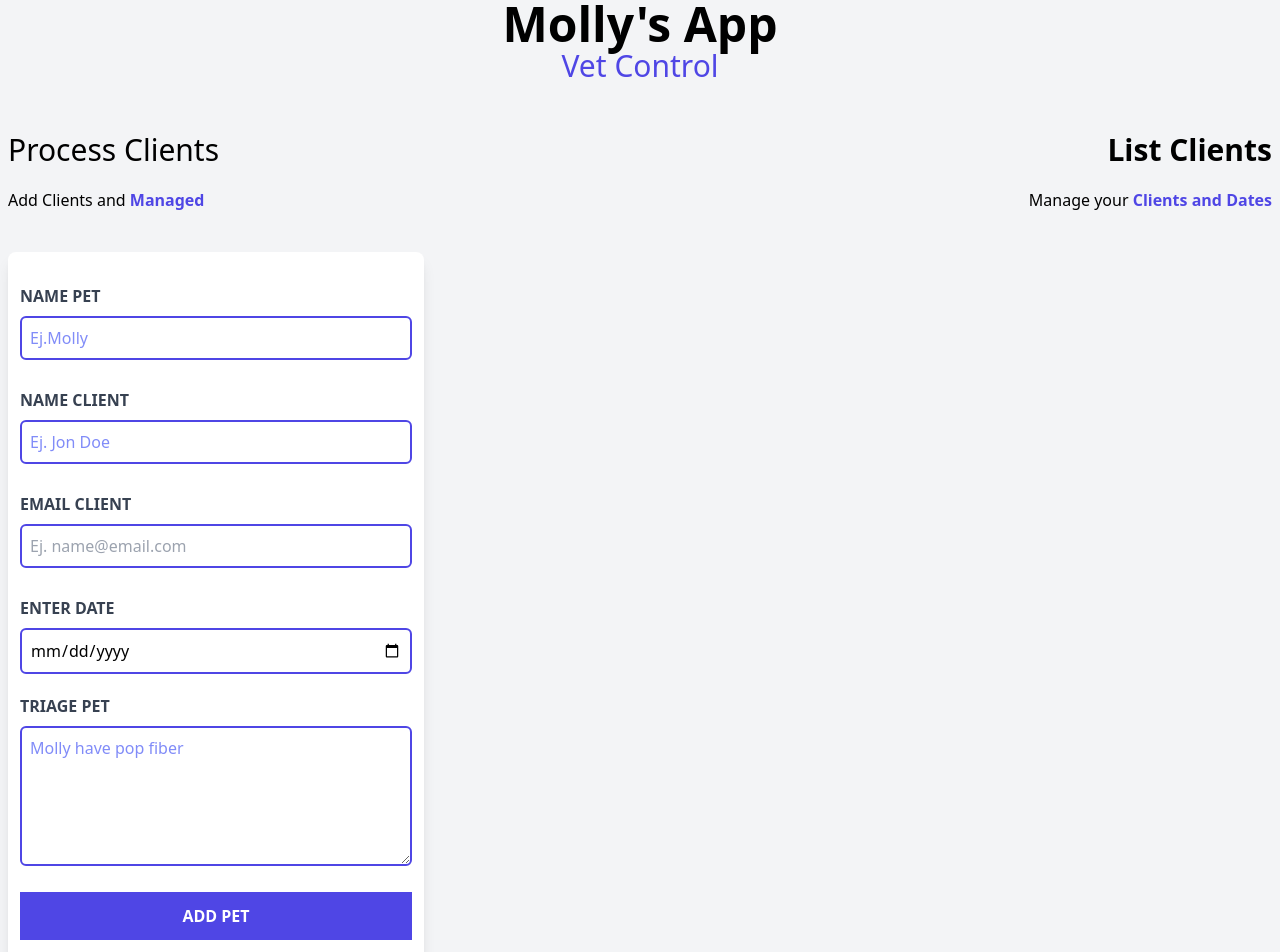
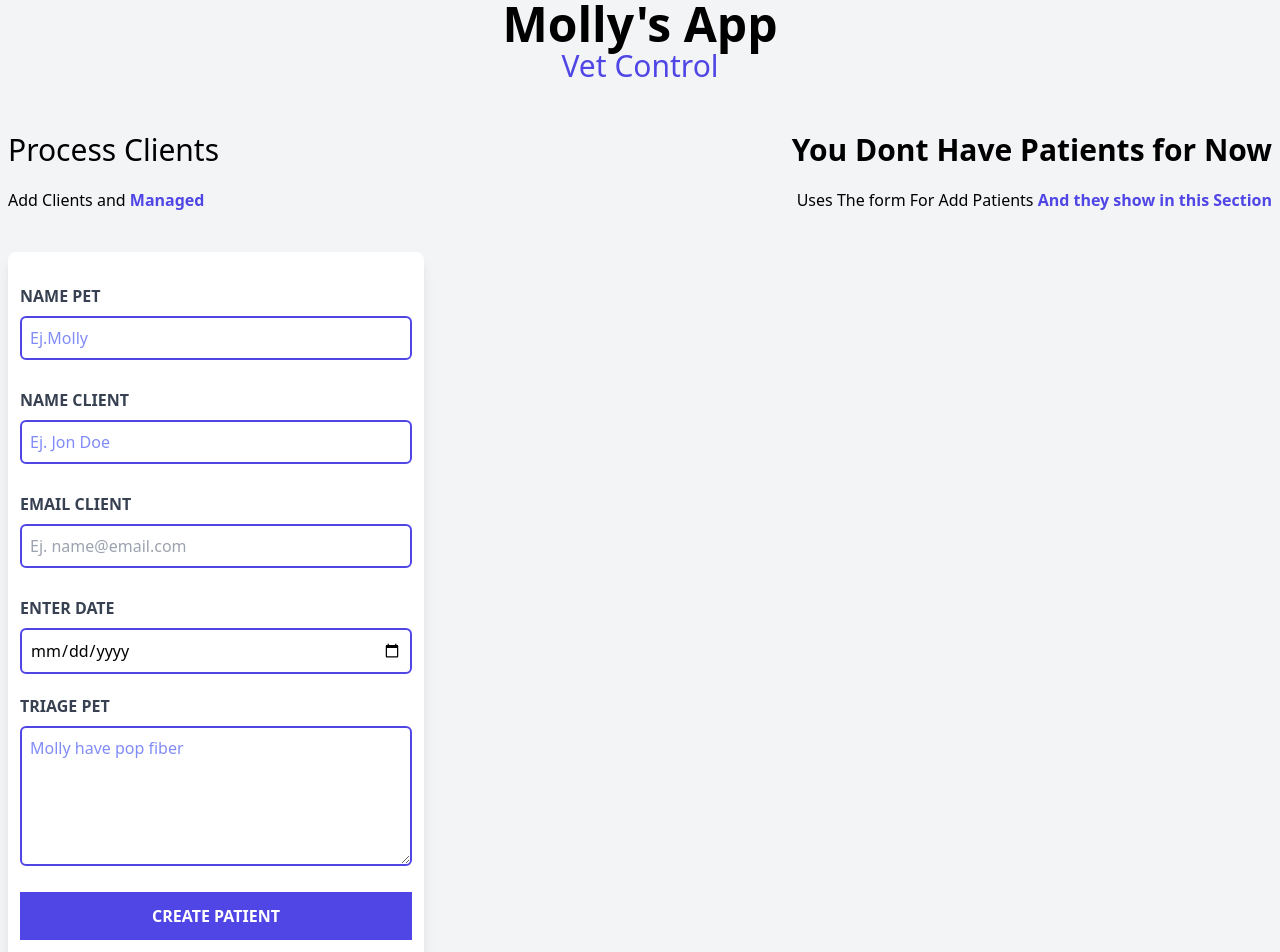
Before and after one commit to Quisutd3us/MollysVetApp, a React (Vite) app: page / in a window 1280 px wide. Shown: the part 80-1032 px from the top of the page. Built offline with nearby package versions, Linux system fonts and the light colour scheme.

Commit message:
add edit and delete patient option

```diff
--- a/index.html
+++ b/index.html
@@ -1,7 +1,7 @@
 <!DOCTYPE html>
 <html lang="en">
   <head>
-    <meta charset="UTF-8" />
+    <meta charset="utf-8" />
     <meta name="viewport" content="width=device-width, initial-scale=1.0" />
     <title>PetVet Agenda</title>
   </head>
--- a/src/App.jsx
+++ b/src/App.jsx
@@ -5,21 +5,33 @@ import Form from "./components/Form.jsx";
 import ListClients from "./components/ListClients.jsx";
 
 function App() {
+  // create patients state
+  const [patients, setPatients] = useState([])
+
   // create patient state
-  const [patients, setPatients] = useState([])
-  const createPatients = (objPatient) => {
-    const newPatient = [objPatient, ...patients]
-    setPatients(newPatient)
+  const [patient, setPatient] = useState({})
+
+  // del patient
+  const delPatient = (item) => {
+    // Find and load array without patient to del
+    const delArray = patients.filter((patientState) => patientState.id !== item.id)
+    // Update patients Array
+    setPatients(delArray)
   }
   return (
       <div className={"container mx-auto mt-20"}>
         <Header/>
         <div className={'mt-12 md:flex justify-between'}>
           <Form
-              createPatients={createPatients}
+              patients={patients}
+              setPatients={setPatients}
+              patient={patient}
+              setPatient={setPatient}
           />
           <ListClients
               patients={patients}
+              setPatient={setPatient}
+              delPatient={delPatient}
           />
         </div>
       </div>
--- a/src/components/Client.jsx
+++ b/src/components/Client.jsx
@@ -1,9 +1,9 @@
 import PropTypes from 'prop-types';
 
-function Client({patient}) {
+function Client({patient, setPatient, delPatient}) {
   const {petName, clientName, clientEmail, enterPet, triagePet} = patient
   return (
-      <div className="border-l-8 border-l-emerald-700 bg-white shadow-xl rounded-lg my-10 py-8 px-3">
+      <div className="border-l-8 border-l-emerald-500 bg-white shadow-xl rounded-lg my-10 py-8 px-3">
         {/*petName*/}
         <div className=" mb-5">
           <p
@@ -54,16 +54,51 @@ function Client({patient}) {
               </span>
           </p>
         </div>
+
+        {/*Action Button for Patient Registry*/}
+        <div className={'flex flex-row justify-end'}>
+          <div className={'inline-flex'}>
+            {/*Edit Button*/}
+            <button
+                className="bg-indigo-500 hover:bg-indigo-400 text-white font-bold py-2 px-4 mx-3 rounded inline-flex items-center"
+                onClick={() => setPatient(patient)}>
+
+              <svg xmlns="http://www.w3.org/2000/svg" fill="none" viewBox="0 0 24 24" strokeWidth={1.5}
+                   stroke="currentColor" className="w-6 h-6">
+                <path strokeLinecap="round" strokeLinejoin="round"
+                      d="M16.862 4.487l1.687-1.688a1.875 1.875 0 112.652 2.652L10.582 16.07a4.5 4.5 0 01-1.897 1.13L6 18l.8-2.685a4.5 4.5 0 011.13-1.897l8.932-8.931zm0 0L19.5 7.125M18 14v4.75A2.25 2.25 0 0115.75 21H5.25A2.25 2.25 0 013 18.75V8.25A2.25 2.25 0 015.25 6H10"/>
+              </svg>
+              <span>{` Edit Patient`}</span>
+            </button>
+          </div>
+          <div className={'inline-flex'}>
+            {/*Delete Button*/}
+            <button
+                className="bg-red-500 hover:bg-red-400 text-white font-bold py-2 px-4 rounded inline-flex items-center"
+                onClick={() => delPatient(patient)}>
+              <svg xmlns="http://www.w3.org/2000/svg" fill="none" viewBox="0 0 24 24" strokeWidth={1.5}
+                   stroke="currentColor" className="w-6 h-6">
+                <path strokeLinecap="round" strokeLinejoin="round"
+                      d="M14.74 9l-.346 9m-4.788 0L9.26 9m9.968-3.21c.342.052.682.107 1.022.166m-1.022-.165L18.16 19.673a2.25 2.25 0 01-2.244 2.077H8.084a2.25 2.25 0 01-2.244-2.077L4.772 5.79m14.456 0a48.108 48.108 0 00-3.478-.397m-12 .562c.34-.059.68-.114 1.022-.165m0 0a48.11 48.11 0 013.478-.397m7.5 0v-.916c0-1.18-.91-2.164-2.09-2.201a51.964 51.964 0 00-3.32 0c-1.18.037-2.09 1.022-2.09 2.201v.916m7.5 0a48.667 48.667 0 00-7.5 0"/>
+              </svg>
+              <span>{` Delete Patient`}</span>
+            </button>
+          </div>
+        </div>
+
       </div>
   );
 }
 
 Client.propTypes = {
-  patient:PropTypes.object,
+  id: PropTypes.object,
+  patient: PropTypes.object,
   petName: PropTypes.string,
   clientName: PropTypes.string,
   clientEmail: PropTypes.string,
   enterPet: PropTypes.string,
-  triagePet: PropTypes.string
+  triagePet: PropTypes.string,
+  setPatient: PropTypes.func,
+  delPatient: PropTypes.func
 };
 export default Client;
--- a/src/components/Form.jsx
+++ b/src/components/Form.jsx
@@ -1,9 +1,10 @@
-import {useState,} from "react";
-import { v4 as uuidv4 } from 'uuid';
+import {useState, useEffect} from "react";
+import {v4 as uuidv4} from 'uuid';
 import AlertError from "./AlertError.jsx";
+import PropTypes from "prop-types";
 
 // eslint-disable-next-line react/prop-types
-function Form({createPatients}) {
+function Form({patients, setPatients, patient, setPatient}) {
   // init state petName
   const [petName, setPetName] = useState('')
   // init state clientName
@@ -16,33 +17,70 @@ function Form({createPatients}) {
   const [triagePet, setTriagePet] = useState('')
   // init state manage errors
   const [isError, setIsError] = useState(false)
+
+  // Manage Submit
   const handleSubmit = (e) => {
     e.preventDefault()
     // validate Form
     if ([petName, clientName, clientEmail, enterPet, triagePet].includes('')) {
       setIsError(true)
-    } else {
+      return
+    }
     setIsError(false)
+
     // creating object patient
     const objPatient = {
-        id: uuidv4(),
       petName,
       clientName,
       clientEmail,
       enterPet,
       triagePet,
-        enable: true
+      isEdit: false
     }
-      // send patient
-      createPatients(objPatient)
+    if (Object.entries(patient).length !== 0) {
+      //edit Patient
+      console.log('edit...')
+      objPatient.id = patient.id
+      // Find patient updated and Load updatePatients whit changes in new Array
+      const updatePatients = patients.map((patientState) => patientState.id === objPatient.id ? objPatient : patientState)
+      // Set State Patients
+      setPatients(updatePatients)
+      // Clean Patient object that contain the patient to edit
+      setPatient({})
+    } else {
+      // create Patient
+      console.log('Setting')
+      objPatient.id = uuidv4();
+      setPatients([objPatient, ...patients])
     }
-    // clean inputs form
+
+    // clean form inputs
     setPetName('')
     setClientName('')
     setClientEmail('')
     setEnterPet('')
     setTriagePet('')
 
+  }
+
+  // Manage Edit Patient
+  useEffect(() => {
+    if (Object.entries(patient).length !== 0) {
+      setPetName(patient.petName)
+      setClientName(patient.clientName)
+      setClientEmail(patient.clientEmail)
+      setEnterPet(patient.enterPet)
+      setTriagePet(patient.triagePet)
+    }
+  }, [patient])
+
+  // Set Styles to New and Edit Button
+  const isEdit = () => {
+    if (patient.id) {
+      return 'bg-red-600 w-full p-3 text-white uppercase font-bold hover:cursor-pointer hover:bg-indigo-700 transition-colors'
+    } else {
+      return 'bg-indigo-600 w-full p-3 text-white uppercase font-bold hover:cursor-pointer hover:bg-indigo-700 transition-colors'
+    }
   }
   return (
       <div className={'md:w-1/2 lg:w-1/3 mx-2'}>
@@ -69,6 +107,8 @@ function Form({createPatients}) {
                 className={'border-2 rounded-md border-indigo-600 w-full p-2 mt-2 placeholder-indigo-400'}
                 type={'text'}
                 placeholder={'Ej.Molly'}
+                required={true}
+                maxLength={40}
                 value={petName}
                 onChange={(e) => setPetName(e.target.value)}
             />
@@ -85,7 +125,7 @@ function Form({createPatients}) {
                 type={'text'}
                 placeholder={'Ej. Jon Doe'}
                 required={true}
-                maxLength={20}
+                maxLength={40}
                 value={clientName}
                 onChange={(e) => setClientName(e.target.value)}
 
@@ -103,6 +143,7 @@ function Form({createPatients}) {
                 type={'email'}
                 placeholder={'Ej. name@email.com'}
                 required={true}
+                maxLength={40}
                 value={clientEmail}
                 onChange={(e) => setClientEmail(e.target.value)}
             />
@@ -134,7 +175,7 @@ function Form({createPatients}) {
                 required={true}
                 rows={5}
                 cols={33}
-                maxLength={200}
+                maxLength={500}
                 minLength={50}
                 placeholder={'Molly have pop fiber'}
                 value={triagePet}
@@ -145,12 +186,19 @@ function Form({createPatients}) {
           {/*Submit*/}
           <input
               type={'submit'}
-              className={'bg-indigo-600 w-full p-3 text-white uppercase font-bold hover:cursor-pointer hover:bg-indigo-700 transition-colors'}
-              value={'Add Pet'}
+              className={isEdit()}
+              value={patient.id ? 'Update Patient' : 'Create Patient'}
           />
         </form>
       </div>
   );
 }
 
+Form.propTypes = {
+  patients: PropTypes.array,
+  patient: PropTypes.object,
+  setPatients: PropTypes.func,
+  setPatient: PropTypes.func
+};
+
 export default Form;
--- a/src/components/ListClients.jsx
+++ b/src/components/ListClients.jsx
@@ -1,9 +1,11 @@
 import Client from "./Client.jsx";
 import PropTypes from "prop-types";
 
-function ListClients({patients}) {
+function ListClients({patients, setPatient, delPatient}) {
   return (
       <div className={'md:w-1/2 lg:w-2/3 mx-2'}>
+        {patients && patients.length ? (
+            <>
               <h4 className={'text-3xl font-black text-right'}>List Clients</h4>
               <p className={'mt-5 text-right'}>Manage your
                 <span className={'text-indigo-600 font-bold'}> Clients and Dates</span>
@@ -15,16 +17,30 @@ function ListClients({patients}) {
                         <Client
                             key={patient.id}
                             patient={patient}
+                            setPatient={setPatient}
+                            delPatient={delPatient}
                         />
                     )
                 )}
               </div>
+            </>
+        ) : (
+            <>
+              <h4 className={'text-3xl font-black text-right'}>You Dont Have Patients for Now</h4>
+              <p className={'mt-5 text-right'}>Uses The form For Add Patients
+                <span className={'text-indigo-600 font-bold'}> And they show in this Section</span>
+              </p>
+            </>
+        )}
+
       </div>
-  );
+  )
 }
 
 ListClients.propTypes = {
-  patients: PropTypes.array
+  patients: PropTypes.array,
+  setPatient: PropTypes.func,
+  delPatient: PropTypes.func
 }
 
 export default ListClients;
```
Lines whose indentation alone changed are shown as unchanged.
